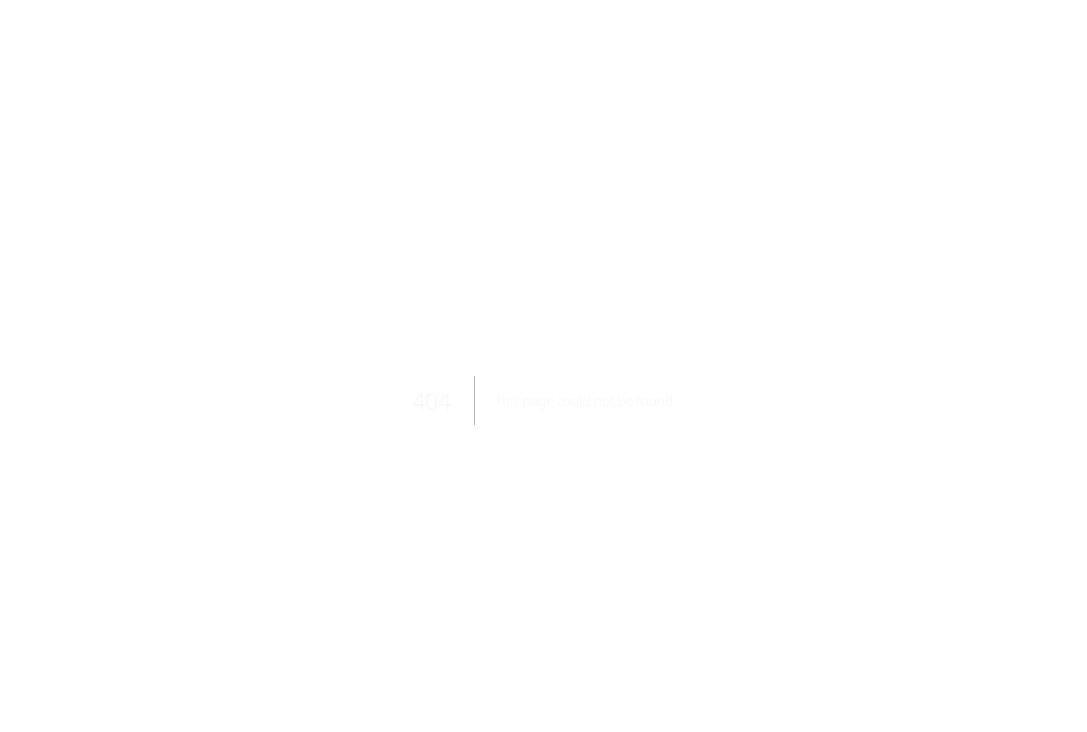
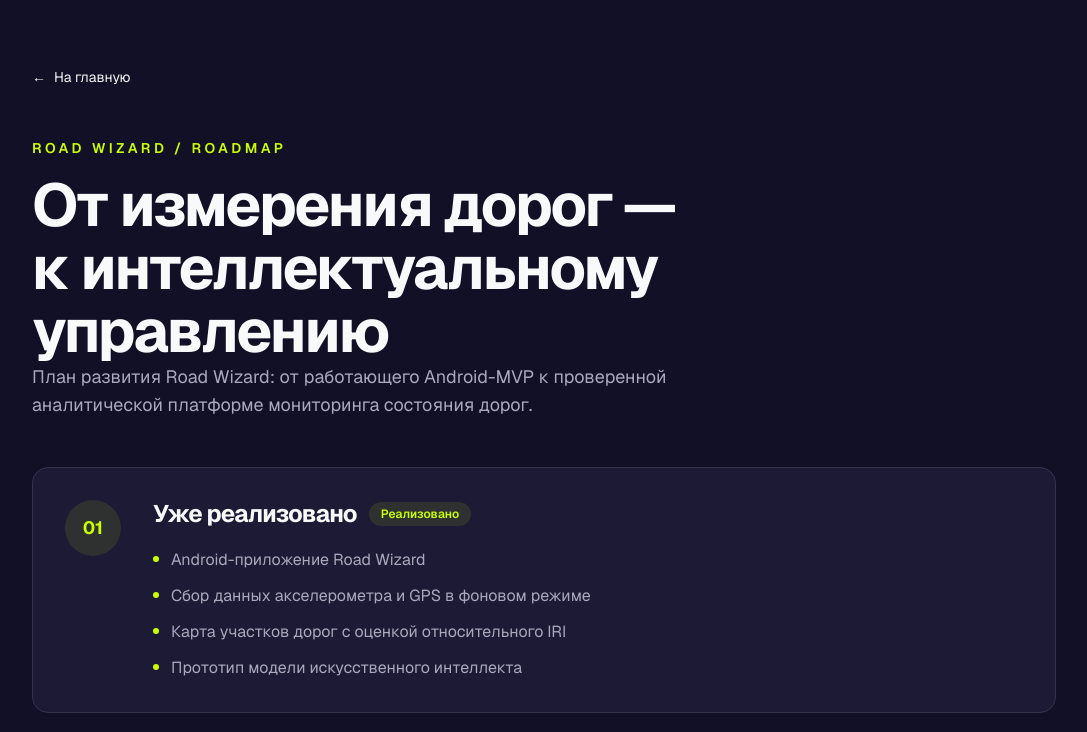
Before and after one commit to razrabotchik403-prog/rw, a Next.js app: page /roadmap in a window 1280 px wide. Before the commit this address had no page. Shown: the top 732 px of the page, without its empty margins (96-1183 px from the left). Built offline with nearby package versions, Linux system fonts and the light colour scheme.

Commit message:
Add Road Wizard roadmap page

```diff
--- a/src/app/globals.css
+++ b/src/app/globals.css
@@ -288,3 +288,65 @@
     transition-duration: 0.01ms !important;
   }
 }
+/* Принудительно чёрный текст кнопки скачивания */
+.rw-download-button,
+.rw-download-button span,
+.rw-download-button svg {
+  color: #000000 !important;
+}
+
+/* ROAD WIZARD — animated gradient background */
+
+html {
+  min-height: 100%;
+  background-color: #121026;
+}
+
+body {
+  min-height: 100vh;
+  background-color: #121026;
+  background-image:
+    radial-gradient(
+      ellipse at 15% 20%,
+      rgba(91, 55, 160, 0.42),
+      transparent 45%
+    ),
+    radial-gradient(
+      ellipse at 85% 25%,
+      rgba(202, 255, 0, 0.13),
+      transparent 38%
+    ),
+    radial-gradient(
+      ellipse at 70% 80%,
+      rgba(45, 70, 145, 0.38),
+      transparent 45%
+    ),
+    radial-gradient(
+      ellipse at 10% 90%,
+      rgba(0, 160, 170, 0.14),
+      transparent 40%
+    );
+  background-size: 200% 200%;
+  background-attachment: fixed;
+  animation: roadWizardBg 18s ease-in-out infinite alternate;
+}
+
+@keyframes roadWizardBg {
+  0% {
+    background-position: 0% 0%;
+  }
+
+  50% {
+    background-position: 100% 50%;
+  }
+
+  100% {
+    background-position: 0% 100%;
+  }
+}
+
+@media (prefers-reduced-motion: reduce) {
+  body {
+    animation: none;
+  }
+}
--- a/src/app/page.tsx
+++ b/src/app/page.tsx
@@ -2,6 +2,7 @@
 
 import { useEffect, useState } from "react";
 const lime = "#CAFF00";
+import Link from "next/link";
 
 function RoadMark() {
   return (
@@ -602,7 +603,13 @@
             дорожного покрытия — чтобы помогать замечать проблемные участки и
             принимать решения на основе данных.
           </p>
-
+<Link
+  href="/roadmap"
+  className="inline-flex items-center gap-2 rounded-xl border border-[#CAFF00]/40 bg-[#CAFF00]/10 px-5 py-3 text-sm font-semibold text-[#CAFF00] transition hover:bg-[#CAFF00]/20"
+>
+  Дальнейшее развитие проекта
+  <span aria-hidden="true">↗</span>
+</Link>
           <div className="mt-9 flex flex-col gap-3 sm:flex-row">
             <a
               href="#how-it-works"
--- /dev/null
+++ b/src/app/roadmap/page.tsx
@@ -0,0 +1,151 @@
+"use client";
+
+import Link from "next/link";
+
+const phases = [
+  {
+    number: "01",
+    title: "Уже реализовано",
+    status: "completed",
+    items: [
+      "Android-приложение Road Wizard",
+      "Сбор данных акселерометра и GPS в фоновом режиме",
+      "Карта участков дорог с оценкой относительного IRI",
+      "Прототип модели искусственного интеллекта",
+    ],
+  },
+  {
+    number: "02",
+    title: "Следующий этап",
+    status: "planned",
+    items: [
+      "Калибровка и проверка оценок по эталонным измерениям",
+      "Полевые испытания на реальных дорожных участках",
+      "Веб-панель аналитики для государственных организаций",
+      "Развитие модели ИИ и повышение надёжности оценок",
+    ],
+  },
+  {
+    number: "03",
+    title: "Масштабирование",
+    status: "planned",
+    items: [
+      "Подготовка версии приложения для iOS",
+      "Пилотное внедрение с потенциальными заказчиками",
+      "Расширение карты дорожных участков",
+      "Публичный запуск платформы",
+    ],
+  },
+];
+
+export default function RoadmapPage() {
+  return (
+    <main className="min-h-screen bg-[#121026] px-5 py-16 text-[#F5F5F7] sm:px-8">
+      <div className="mx-auto max-w-5xl">
+        <Link
+          href="/"
+          className="inline-flex items-center gap-2 text-sm text-[#AAA8BC] transition hover:text-[#CAFF00]"
+        >
+          <span aria-hidden="true">←</span> На главную
+        </Link>
+
+        <header className="mb-12 mt-12">
+          <p className="mb-4 text-sm font-semibold uppercase tracking-[0.25em] text-[#CAFF00]">
+            ROAD WIZARD / ROADMAP
+          </p>
+
+          <h1 className="max-w-3xl text-4xl font-bold leading-tight sm:text-6xl">
+            От измерения дорог — к интеллектуальному управлению
+          </h1>
+
+          <p className="mt-6 max-w-2xl text-base leading-7 text-[#AAA8BC] sm:text-lg">
+            План развития Road Wizard: от работающего Android-MVP к
+            проверенной аналитической платформе мониторинга состояния дорог.
+          </p>
+        </header>
+
+        <div className="space-y-5">
+          {phases.map((phase) => (
+            <section
+              key={phase.number}
+              className="rounded-2xl border border-[#34314D] bg-[#1C1A35] p-6 sm:p-8"
+            >
+              <div className="flex flex-col gap-5 sm:flex-row sm:gap-8">
+                <div className="shrink-0">
+                  <span
+                    className={`flex h-14 w-14 items-center justify-center rounded-xl text-lg font-bold ${
+                      phase.status === "completed"
+                        ? "bg-[#CAFF00]/10 text-[#CAFF00]"
+                        : "bg-white/5 text-[#AAA8BC]"
+                    }`}
+                  >
+                    {phase.number}
+                  </span>
+                </div>
+
+                <div className="flex-1">
+                  <div className="mb-5 flex flex-wrap items-center gap-3">
+                    <h2 className="text-xl font-bold sm:text-2xl">
+                      {phase.title}
+                    </h2>
+
+                    <span
+                      className={`rounded-full px-3 py-1 text-xs font-semibold ${
+                        phase.status === "completed"
+                          ? "bg-[#CAFF00]/10 text-[#CAFF00]"
+                          : "bg-white/5 text-[#AAA8BC]"
+                      }`}
+                    >
+                      {phase.status === "completed"
+                        ? "Реализовано"
+                        : "В планах"}
+                    </span>
+                  </div>
+
+                  <ul className="space-y-3">
+                    {phase.items.map((item) => (
+                      <li
+                        key={item}
+                        className="flex items-start gap-3 text-sm leading-6 text-[#AAA8BC] sm:text-base"
+                      >
+                        <span
+                          className={`mt-2 h-1.5 w-1.5 shrink-0 rounded-full ${
+                            phase.status === "completed"
+                              ? "bg-[#CAFF00]"
+                              : "bg-[#6B6688]"
+                          }`}
+                        />
+                        {item}
+                      </li>
+                    ))}
+                  </ul>
+                </div>
+              </div>
+            </section>
+          ))}
+        </div>
+
+        <footer className="mt-12 rounded-2xl border border-[#CAFF00]/25 bg-[#CAFF00]/5 p-6 sm:p-8">
+          <h2 className="text-xl font-bold">
+            Цель Road Wizard
+          </h2>
+          <p className="mt-3 max-w-3xl leading-7 text-[#AAA8BC]">
+            Сделать мониторинг дорожного покрытия более доступным с помощью
+            смартфонов, геоданных и искусственного интеллекта. Следующий
+            ключевой шаг — проверка результатов и подтверждение качества
+            измерений в реальных условиях.
+          </p>
+        </footer>
+
+        <div className="mt-10">
+          <Link
+            href="/"
+            className="inline-flex items-center gap-2 rounded-xl bg-[#CAFF00] px-5 py-3 font-semibold text-[#121026] transition hover:brightness-95"
+          >
+            Вернуться на главную <span aria-hidden="true">→</span>
+          </Link>
+        </div>
+      </div>
+    </main>
+  );
+}
```
